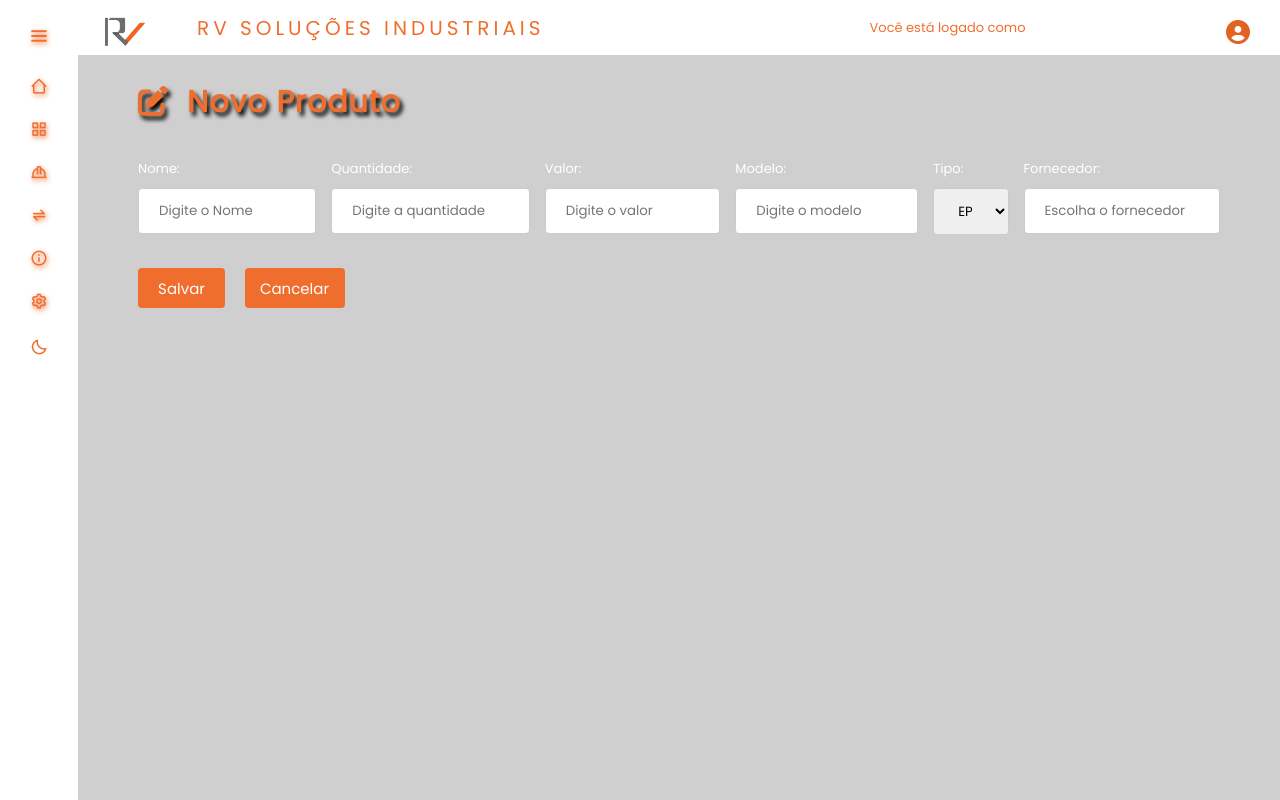
After one commit to GustavoBoing/projeto-tcc, a PHP site: page /projeto-tcc/tables/AdicionarProd.php in a window 1280 px wide. The commit adds this page. Run offline with PHP 8.4, Linux system fonts and the light colour scheme.

Commit message:
commitando a tela de adicionar produto

```diff
--- a/css/styleSubmit.css
+++ b/css/styleSubmit.css
@@ -93,18 +93,8 @@ input[type=number], select {
   box-sizing: border-box;
 }
 
-/* button[type=submit] {
-  width: 100%;
-  background-color: #F06E2D;
+label{
+  font-size: small;
+  margin-top: 50px;
   color: white;
-  padding: 14px 20px;
-  margin: 8px 0;
-  border: none;
-  border-radius: 4px;
-  cursor: pointer;
 }
-
-button[type=submit]:hover {
-  background-color: #f35c10;
-  transition: 0.9s;
-} */
--- a/inc/header.php
+++ b/inc/header.php
@@ -59,7 +59,7 @@
             <span class="tooltip">O Software</span>
           </li>
           <li>
-            <a  href="#">
+            <a  href="<?php echo BASEURL; ?>telas/configuracoes.php">
               <i class="bx bx-cog" id="icons"></i>
               <span class="link_name">Configurações</span>
             </a>
--- a/inc/style.css
+++ b/inc/style.css
@@ -577,14 +577,14 @@ label{
 
 }
 
-.Modelo{
+.Modelo, .Valor, .Qtd, .Tipo, .Fornecedor{
 
   margin-left: 15px;
   color: var(--search-text);
 
 }
 
-.Valor{
+/* .Valor{
 
   margin-left: 15px;
   color: var(--search-text);
@@ -598,6 +598,20 @@ label{
 
 }
 
+.Tipo{
+
+  margin-left: 15px;
+  color: var(--search-text);
+
+}
+
+.Fornecedor{
+
+  margin-left: 15px;
+  color: var(--search-text);
+
+} */
+
 .tela-editar{
 
   display: flex;
@@ -607,6 +621,7 @@ label{
 .deixar-column {
   display: flex;
   flex-direction: column;
+  margin: 30px 0 0 0;
 }
 
 .inputValues {
--- /dev/null
+++ b/tables/AdicionarProd.php
@@ -0,0 +1,81 @@
+<?php
+    session_start();
+    require_once('function.php');
+    add();
+    include(HEADER_TEMPLATE);
+?>
+<!DOCTYPE html>
+    <head>
+        <link rel="stylesheet" href="<?php echo BASEURL; ?>css/styleSubmit.css"/>
+        <link rel="stylesheet" href="<?php echo BASEURL; ?>inc/style.css"/>
+        <link rel="stylesheet" href="<?php echo BASEURL; ?>inc/styleDark.css">
+        <link href='https://unpkg.com/boxicons@2.1.4/css/boxicons.min.css' rel='stylesheet'>
+        <link rel="stylesheet" href="https://cdnjs.cloudflare.com/ajax/libs/font-awesome/6.4.0/css/all.min.css"
+        integrity="sha512-iecdLmaskl7CVkqkXNQ/ZH/XLlvWZOJyj7Yy7tcenmpD1ypASozpmT/E0iPtmFIB46ZmdtAc9eNBvH0H/ZpiBw=="
+        crossorigin="anonymous" referrerpolicy="no-referrer" />
+    </head>
+    <body>
+        <div class="TituloARE">
+            <h2 class="titulosare"><i class="fa fa-edit"></i>&nbsp Novo Produto </h2>
+        </div>
+        <form class="tela-editar" method="POST" action="functions/edita_Epis.php" enctype="multipart/form-data">
+            <div class="deixar-column">
+                <div class="inputValues">
+                    <input type="hidden" name="produto[id_produto]" value="">
+
+                    <div class="Nome">
+                        <label for="Nome">
+                            Nome:
+                            <input type="text" name="produto[descricao]" placeholder="Digite o Nome"><br><br>
+                        </label>
+                    </div>
+
+                    <div class="Qtd">
+                        <label for="Qtd">
+                            Quantidade:
+                            <input type="number" name="produto[quantidade]" placeholder="Digite a quantidade"><br><br>
+                        </label>
+                    </div>
+
+                    <div class="Valor">
+                        <label for="Valor">
+                            Valor:
+                            <input type="number" step="0.01" name="produto[Valor]" min="0.01" placeholder="Digite o valor"><br><br>
+                        </label>
+                    </div>
+
+                    <div class="Modelo">
+                        <label for="Modelo">
+                            Modelo:
+                            <input type="text" name="produto[Modelo]" placeholder="Digite o modelo" value=""><br><br>
+                        </label>
+                    </div>
+                    <div class="Tipo">
+                        <label for="Tipo">
+                            Tipo:
+                            <select type="text" name="produto[Tipo]">
+                                <option value="1">EPI</option>
+                                <option value="2">Insumo</option>
+                            </select><br><br>
+                        </label>
+                    </div>
+                    <div class="Fornecedor">
+                        <label for="Fornecedor">
+                            Fornecedor:
+                            <input type="text" name="produto[Fornecedor]" placeholder="Escolha o fornecedor"><br><br>
+                        </label>
+                    </div>
+                </div>
+                <div class="btnFuncoes">
+                    <div class="btnSalvar">
+                        <button type="submit" name="" class="btn btn-primary">Salvar</button>
+                    </div>
+                    <div class="btnCancela">
+                        <a href="<?php echo BASEURL;?>tables/epis.php">Cancelar</a>
+                    </div>
+                </div>
+            </div>
+        </form>
+    </body>
+    <script src="<?php echo BASEURL?>js/script.js"></script>
+</html>
--- a/tables/function.php
+++ b/tables/function.php
@@ -99,4 +99,12 @@ $gerarRelatorioIns = null;
         return $found;
     }
 
+    function adicionarProduto() {
+
+    }
+
+    function add(){
+
+    }
+
 ?>
```
Also changed, not shown: css/configuracoes.css (added, +40 -0 lines), css/styleTbl.css (+45 -62 lines), database.sql (+9 -8 lines), tables/epis.php (+15 -3 lines), tables/insumos.php (+17 -7 lines), telas/configuracoes.php (added, +33 -0 lines), telas/index.php (+5 -4 lines), inc/database.php (indentation only).
